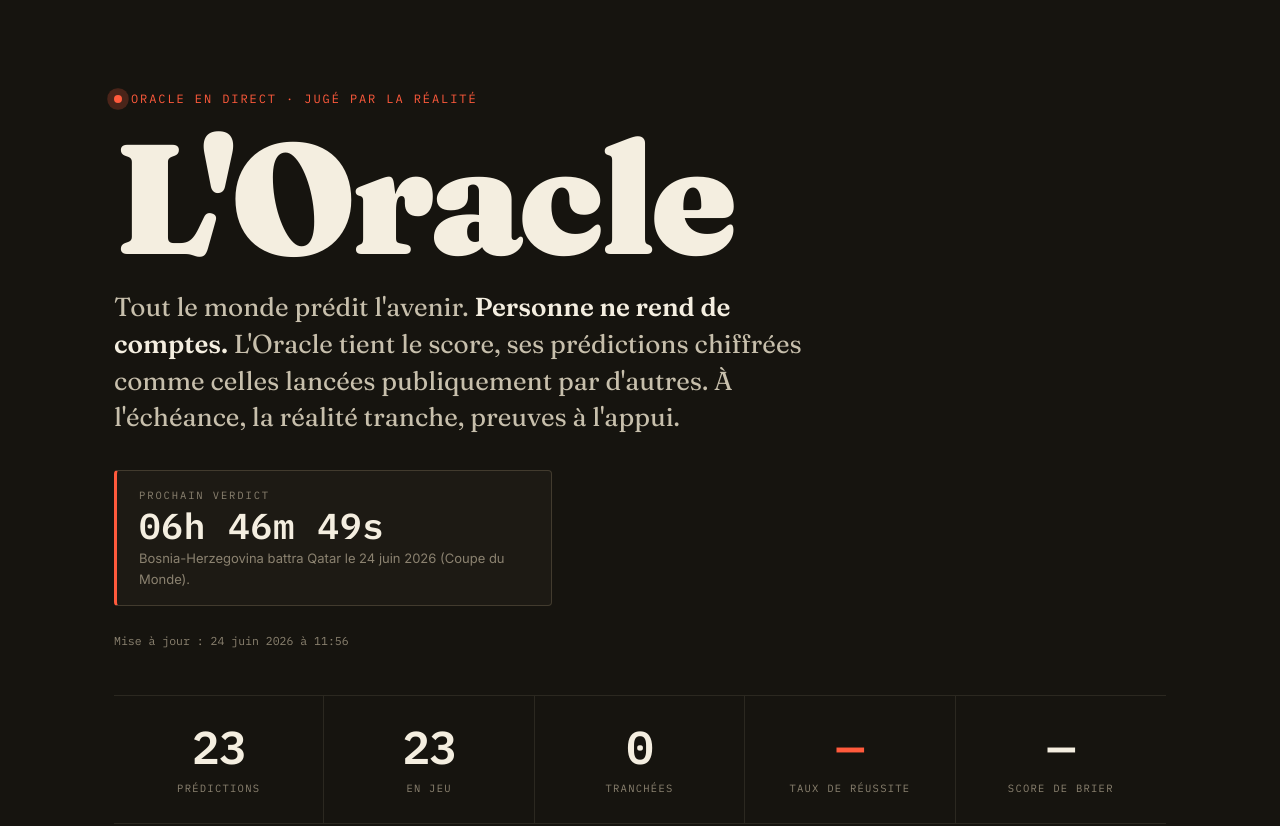
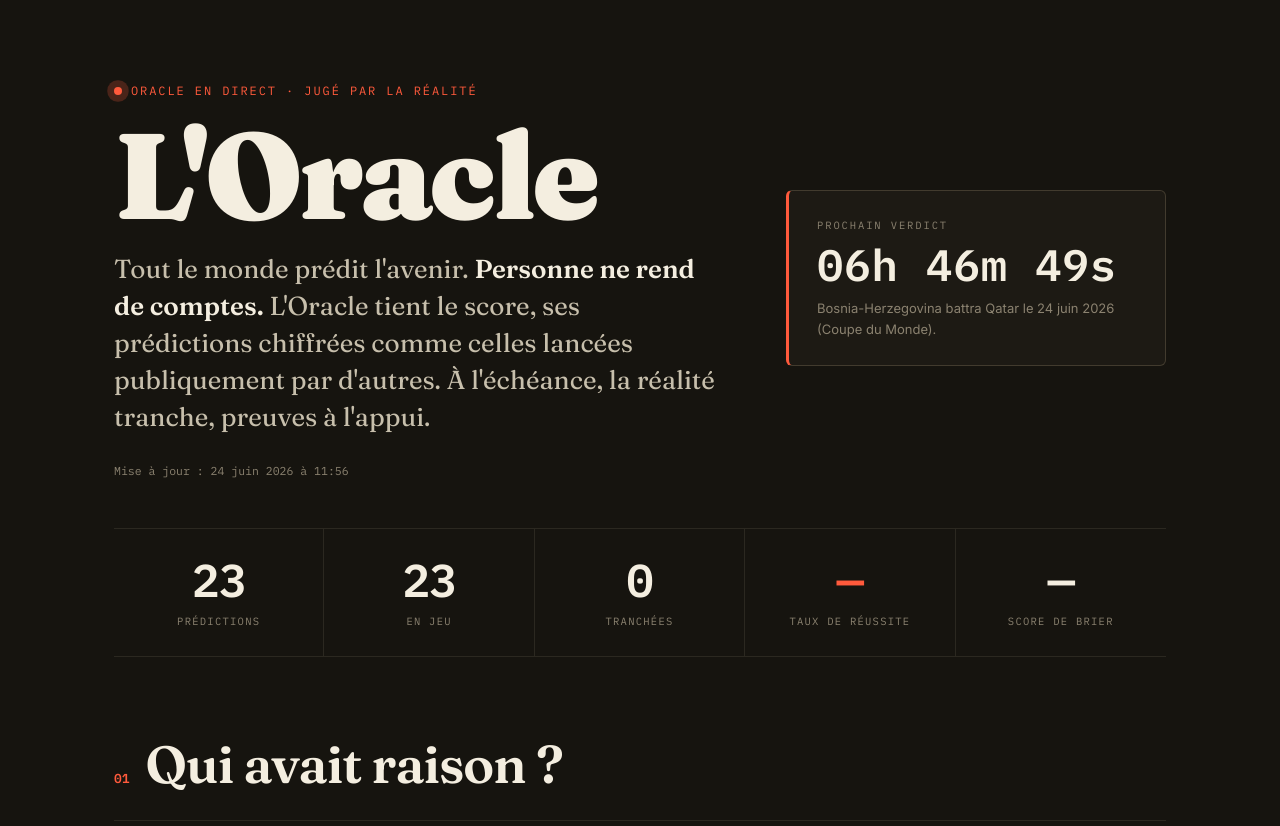
Before and after one commit to Jordan-Bourillot/oracle-triskell, a website: page public/index.html in a window 1280 px wide. Shown: the top 826 px of the page. Drawn offline with Linux system fonts and the light colour scheme.

Commit message:
Hero equilibre : 2 colonnes (texte a gauche, compte a rebours live a droite)

```diff
--- a/public/index.html
+++ b/public/index.html
@@ -39,6 +39,7 @@
     <div class="wrap">
       <!-- HERO -->
       <header class="hero">
+        <div class="hero-main">
           <p class="kicker"><span class="live-dot"></span>Oracle en direct · jugé par la réalité</p>
           <h1 class="title">L'Oracle</h1>
           <p class="lede">
@@ -46,12 +47,15 @@
             L'Oracle tient le score, ses prédictions chiffrées comme celles lancées
             publiquement par d'autres. À l'échéance, la réalité tranche, preuves à l'appui.
           </p>
+          <p class="updated" id="updated"></p>
+        </div>
+        <aside class="hero-live">
           <div class="nextbox" id="nextbox" hidden>
             <span class="nextbox-lbl">Prochain verdict</span>
             <span class="nextbox-time" id="next-verdict">—</span>
             <span class="nextbox-sub" id="next-sub"></span>
           </div>
-        <p class="updated" id="updated"></p>
+        </aside>
       </header>
 
       <!-- PALMARÈS -->
--- a/public/styles.css
+++ b/public/styles.css
@@ -33,16 +33,18 @@ body { margin: 0; background: var(--bg); color: var(--text); font-family: var(--
 a { color: var(--accent); text-underline-offset: 2px; }
 
 /* ---------- HERO ---------- */
-.hero { padding: 84px 0 44px; border-bottom: 1px solid var(--line); }
+.hero { display: grid; grid-template-columns: 1.5fr 1fr; gap: 48px; align-items: center; padding: 76px 0 48px; border-bottom: 1px solid var(--line); }
+.hero-main { min-width: 0; }
+.hero-live { display: flex; justify-content: flex-end; }
 .kicker { display: inline-flex; align-items: center; gap: 9px; font-family: var(--mono); font-size: 12px; letter-spacing: 0.16em; text-transform: uppercase; color: var(--accent); margin: 0 0 22px; }
 .live-dot { width: 8px; height: 8px; border-radius: 50%; background: var(--accent); animation: pulse 2.2s ease-out infinite; }
 @keyframes pulse { 0% { box-shadow: 0 0 0 0 rgba(255,90,60,0.5); } 70% { box-shadow: 0 0 0 12px rgba(255,90,60,0); } 100% { box-shadow: 0 0 0 0 rgba(255,90,60,0); } }
-.title { font-family: var(--display); font-weight: 900; font-size: clamp(66px, 15vw, 156px); line-height: 0.86; letter-spacing: -0.03em; margin: 0 0 24px; color: var(--bone); text-wrap: balance; }
+.title { font-family: var(--display); font-weight: 900; font-size: clamp(56px, 9.5vw, 128px); line-height: 0.86; letter-spacing: -0.03em; margin: 0 0 24px; color: var(--bone); text-wrap: balance; }
 .lede { font-family: var(--display); font-weight: 400; font-size: clamp(19px, 2.5vw, 26px); line-height: 1.42; max-width: 28em; color: var(--text); margin: 0; text-wrap: pretty; }
 .lede strong { color: var(--bone); font-weight: 600; }
-.nextbox { display: inline-flex; flex-direction: column; gap: 2px; margin: 34px 0 0; padding: 16px 22px; border: 1px solid var(--line-2); border-left: 3px solid var(--accent); background: var(--bg-2); border-radius: 4px; }
+.nextbox { display: flex; flex-direction: column; gap: 4px; margin: 0; width: 100%; max-width: 380px; padding: 26px 28px; border: 1px solid var(--line-2); border-left: 3px solid var(--accent); background: var(--bg-2); border-radius: 6px; }
 .nextbox-lbl { font-family: var(--mono); font-size: 10.5px; letter-spacing: 0.18em; text-transform: uppercase; color: var(--muted); }
-.nextbox-time { font-family: var(--mono); font-weight: 600; font-size: clamp(26px, 4vw, 36px); color: var(--bone); letter-spacing: 0.02em; line-height: 1.1; font-variant-numeric: tabular-nums; }
+.nextbox-time { font-family: var(--mono); font-weight: 600; font-size: clamp(30px, 4.4vw, 44px); color: var(--bone); letter-spacing: 0.02em; line-height: 1.1; margin: 4px 0; font-variant-numeric: tabular-nums; }
 .nextbox-sub { font-family: var(--ui); font-size: 13px; color: var(--muted); max-width: 30em; }
 .updated { font-family: var(--mono); font-size: 11.5px; color: var(--muted); margin: 26px 0 0; }
 
@@ -140,6 +142,9 @@ a { color: var(--accent); text-underline-offset: 2px; }
 
 /* ---------- RESPONSIVE ---------- */
 @media (max-width: 860px) {
+  .hero { grid-template-columns: 1fr; gap: 30px; }
+  .hero-live { justify-content: flex-start; }
+  .nextbox { max-width: none; }
   .band { grid-template-columns: repeat(3, 1fr); }
   .stat:nth-child(3) { border-right: 0; }
   .stat:nth-child(4), .stat:nth-child(5) { border-top: 1px solid var(--line); }
```
Lines whose indentation alone changed are shown as unchanged.
